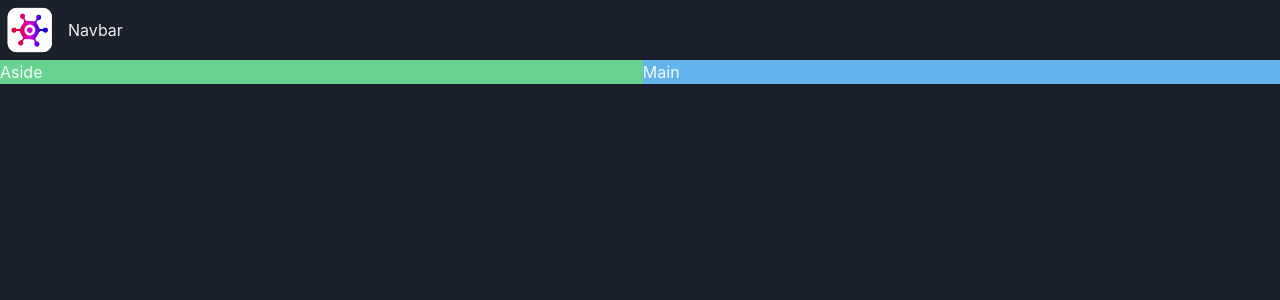
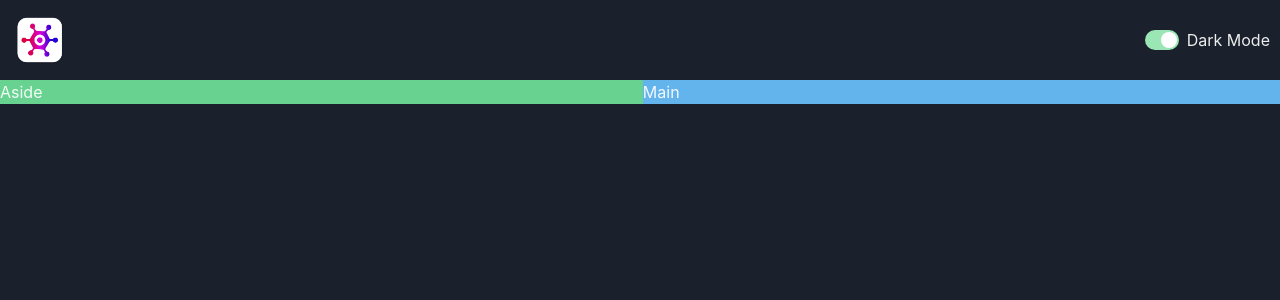
Before and after one commit to SenuDyl/react-game-hub, a React (Create React App) app: page / in a window 1280 px wide. Shown: the top 300 px of the page. Built offline with nearby package versions, Linux system fonts and the light colour scheme.

Commit message:
Bulid the dark mode switch

```diff
--- a/src/App.js
+++ b/src/App.js
@@ -1,5 +1,5 @@
 import { Grid, GridItem, Show } from "@chakra-ui/react"
-import Navbar from "./components/Navbar/Navbar"
+import Navbar from "./components/Navbar"
 
 function App() {
   return (
--- /dev/null
+++ b/src/components/ColorModeSwitch.jsx
@@ -0,0 +1,15 @@
+
+import { HStack, Switch, Text, useColorMode } from '@chakra-ui/react'
+
+const ColorModeSwitch = () => {
+    const { toggleColorMode, colorMode } = useColorMode()
+
+    return (
+        <HStack>
+            <Switch colorScheme='green' isChecked={colorMode === 'dark'} onChange={toggleColorMode} />
+            <Text>Dark Mode</Text>
+        </HStack>
+    )
+}
+
+export default ColorModeSwitch
--- /dev/null
+++ b/src/components/Navbar.jsx
@@ -0,0 +1,14 @@
+import { HStack, Image, Text } from "@chakra-ui/react"
+import logo from '../assets/logo.webp'
+import ColorModeSwitch from "./ColorModeSwitch"
+
+const Navbar = () => {
+    return (
+        <HStack justifyContent={"space-between"} padding='10px'>
+            <Image src={logo} boxSize='60px' />
+            <Text><ColorModeSwitch /></Text>
+        </HStack>
+    )
+}
+
+export default Navbar
--- a/src/components/Navbar/Navbar.jsx
+++ /dev/null
@@ -1,13 +0,0 @@
-import { HStack, Image, Text } from "@chakra-ui/react"
-import logo from '../../assets/logo.webp'
-
-const Navbar = () => {
-    return (
-        <HStack>
-            <Image src={logo} boxSize='60px' />
-            <Text>Navbar</Text>
-        </HStack>
-    )
-}
-
-export default Navbar
--- a/src/index.js
+++ b/src/index.js
@@ -11,8 +11,8 @@
   <React.StrictMode>
     <ChakraProvider theme={theme}>
       <ColorModeScript initialColorMode={theme.config.initialColorMode} />
-
-      <App /></ChakraProvider>
+      <App />
+    </ChakraProvider>
 
   </React.StrictMode>
 );
```
